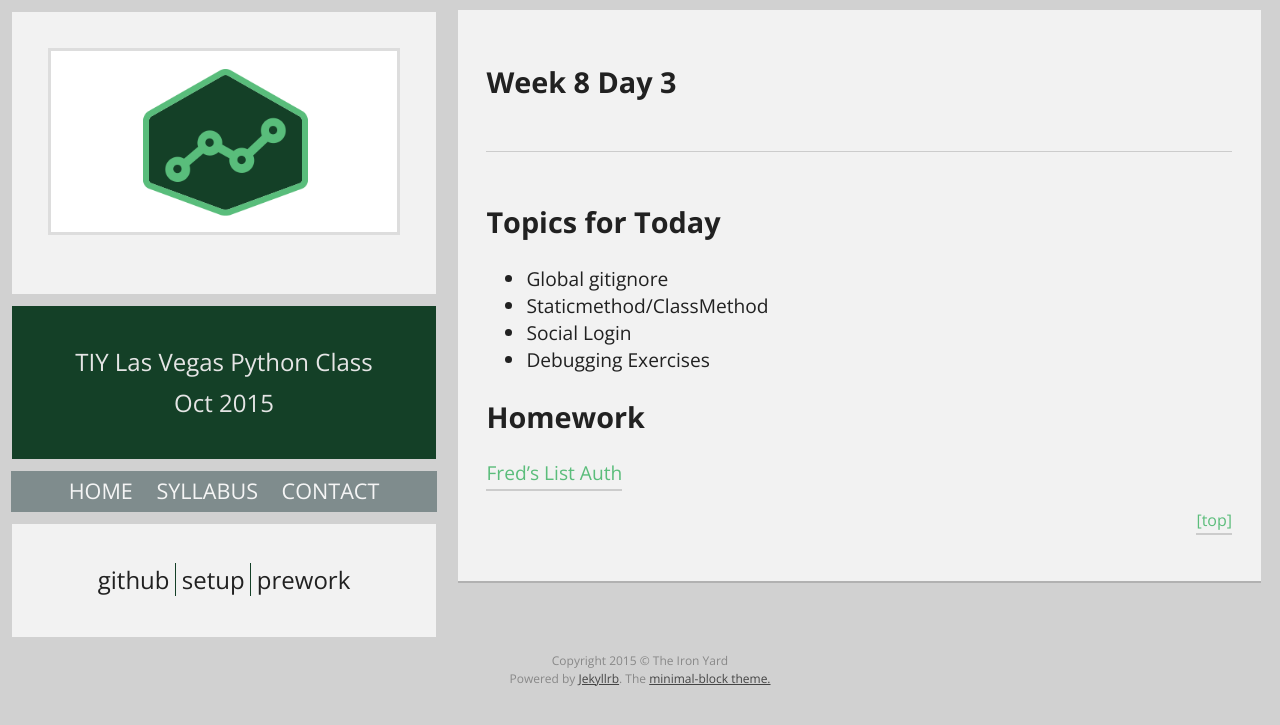
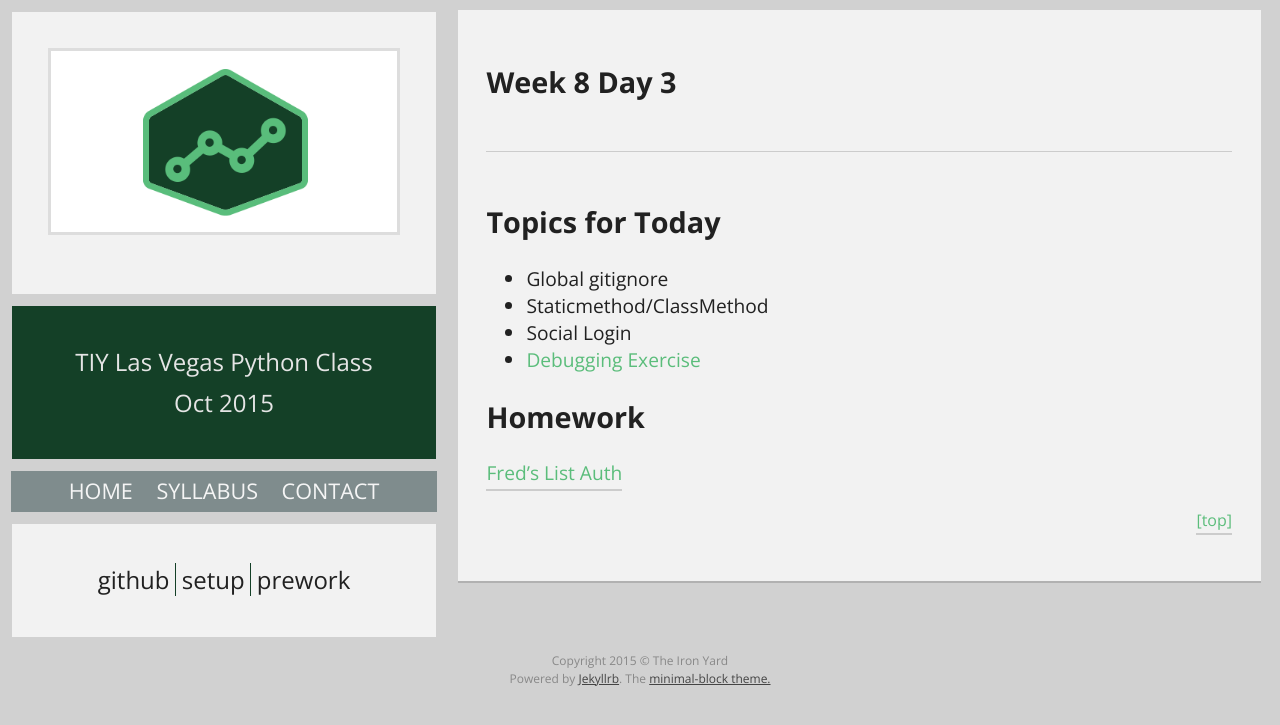
Before and after one commit to tiy-lv-python-2015-10/tiy-lv-python-2015-10.github.io, a Jekyll site: the page built from _posts/2015-11-25-Week-8-Day-3.md, in a window 1280 px wide. Shown: the top 725 px of the page. Built offline with Jekyll 4.4.1, drawn with Linux system fonts in a browser that asks for light colours; Markdown is read by kramdown in place of the engine named in the settings.

Commit message:
Adding link to exercise

```diff
--- a/_posts/2015-11-25-Week-8-Day-3.md
+++ b/_posts/2015-11-25-Week-8-Day-3.md
@@ -7,7 +7,7 @@ title: Week 8 Day 3
 * Global gitignore
 * Staticmethod/ClassMethod
 * Social Login
-* Debugging Exercises
+* [Debugging Exercise](https://github.com/tiy-lv-python-2015-10/chirper-broken)
 
 # Homework
 [Fred's List Auth](https://github.com/tiy-lv-python-2015-10/freds-list-auth)
```
